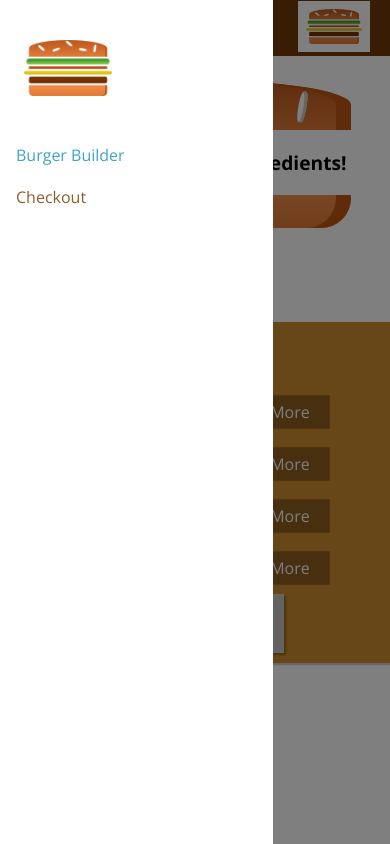
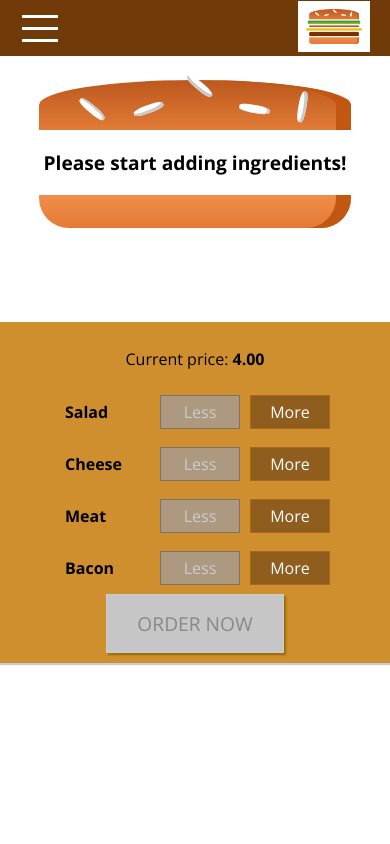
Before and after one commit to vijaykiran912/burger-king-v2, a React app: page / in a window 390 px wide. Built offline with nearby package versions, Linux system fonts and the light colour scheme.

Commit message:
[8][32][Adding a Sidedrawer Toggle Button][33. Adding a Hamburger Icon]

```diff
--- a/src/components/Layout/Layout.js
+++ b/src/components/Layout/Layout.js
@@ -7,17 +7,24 @@ import SideDrawer from '../Navigation/SideDrawer/SideDrawer';
 class Layout extends Component {
 
     state = {
-        showSideDrawer : true
+        showSideDrawer : false
     }
-    sideDrawerClosedHandler = () => {
-        this.setState({showSideDrawer : false});
+
+    sideDrawerOpenHandler = () => {
+        this.setState({showSideDrawer : true});
+    }
+
+    sideDrawerToogleHandler = () => {
+        this.setState((prevState) => {
+            return  ({showSideDrawer : !prevState.showSideDrawer});
+        });
     }
 
     render() {
         return (
             <Aux>
-                <Toolbar />
-                <SideDrawer open = {this.state.showSideDrawer} closed={this.sideDrawerClosedHandler}/>
+                <Toolbar clicked={this.sideDrawerToogleHandler}/>
+                <SideDrawer open = {this.state.showSideDrawer} closed={this.sideDrawerToogleHandler}/>
                 <main className={classes.Content}>
                     {this.props.children}
                 </main>
--- /dev/null
+++ b/src/components/Navigation/SideDrawer/DrawerToogle/DrawerToogle.css
@@ -0,0 +1,23 @@
+.DrawerToggle {
+    width: 40px;
+    height: 100%;
+    display: flex;
+    flex-flow: column;
+    justify-content: space-around;
+    align-items: center;
+    padding: 10px 0;
+    box-sizing: border-box;
+    cursor: pointer;
+}
+
+.DrawerToggle div {
+    width: 90%;
+    height: 3px;
+    background-color: white;
+}
+
+@media (min-width: 500px) {
+    .DrawerToggle {
+        display: none;
+    }
+}
--- /dev/null
+++ b/src/components/Navigation/SideDrawer/DrawerToogle/DrawerToogle.js
@@ -0,0 +1,14 @@
+import React from 'react';
+import classes from './DrawerToogle.css';
+
+const toogleDrawer = (props) => {
+    return (
+        <div className={classes.DrawerToggle} onClick={props.drawerToogleClicked}>
+            <div></div>
+            <div></div>
+            <div></div>
+        </div>
+    );
+}
+
+export default toogleDrawer;
--- a/src/components/Navigation/Toolbar/Toolbar.js
+++ b/src/components/Navigation/Toolbar/Toolbar.js
@@ -2,10 +2,11 @@ import React from 'react';
 import classes from './Toolbar.css';
 import Logo from '../../Logo/Logo';
 import NavigationItems from '../NavigationItems/NavigationItems';
+import DrawerToogle from '../SideDrawer/DrawerToogle/DrawerToogle';
 
 const toolbar = (props) => (
     <header className={classes.Toolbar}>
-        <div>MENU</div>
+        <DrawerToogle drawerToogleClicked={props.clicked}/>
         <div className={classes.Logo}>
             <Logo />
         </div>
```
